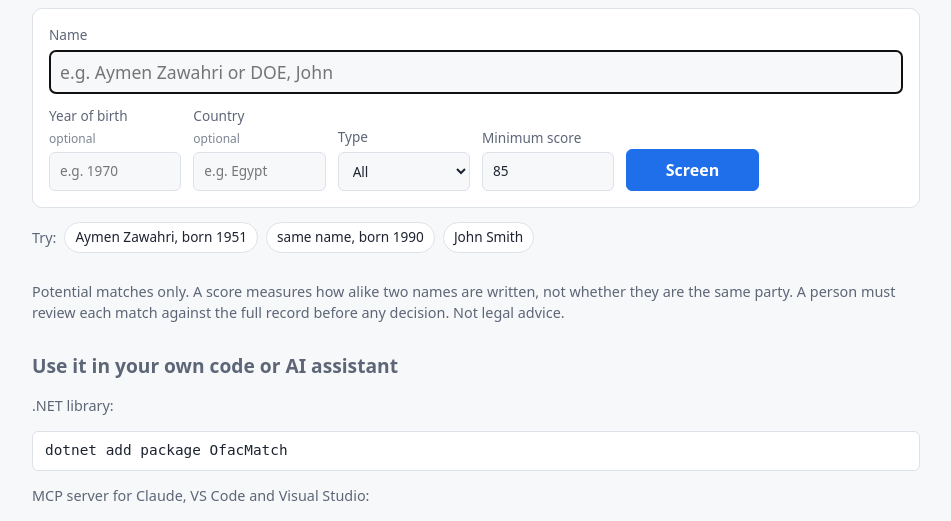
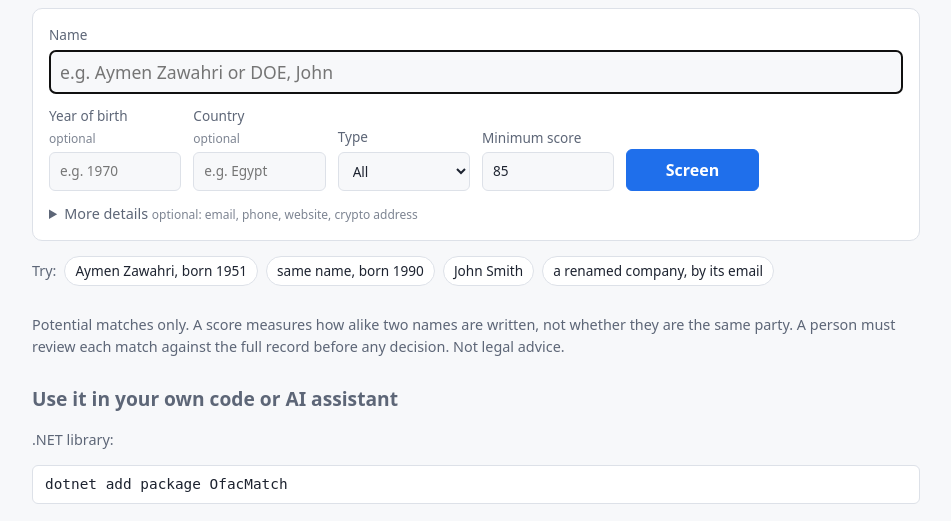
Before and after one commit to krunalsolanki/ofac-match, an ASP.NET Core app: page / in a window 1280 px wide. Shown: the part 219-740 px from the top of the page, without its empty margins (164-1115 px from the left). Run offline with ASP.NET Core 8, Linux system fonts and the light colour scheme; some libraries are stand-ins or nearby versions.

Commit message:
Screen identifiers on the web page

```diff
--- a/samples/OfacMatch.Web/Pages/BatchPanel.razor
+++ b/samples/OfacMatch.Web/Pages/BatchPanel.razor
@@ -7,7 +7,9 @@
 <section class="batch">
     <p>
         Upload a CSV file with a column called <strong>Name</strong>. Optional columns: <strong>Year of birth</strong>
-        (or a date of birth), <strong>Country</strong> and <strong>Type</strong> (Individual or Entity).
+        (or a date of birth), <strong>Country</strong>, <strong>Type</strong> (Individual or Entity), and
+        <strong>Email</strong>, <strong>Phone</strong>, <strong>Website</strong> and <strong>Crypto address</strong>,
+        which are checked against the ones OFAC lists, so a party that changed its name is still found.
         Separate <em>First name</em> and <em>Last name</em> columns also work.
         Up to @BatchFile.MaxRows.ToString("N0") rows. Screening runs on your computer, so a long list takes a few
         minutes; the page shows the time left.
@@ -91,7 +93,7 @@
         <p class="meta">
             Minimum score @_usedMinScore. @(_stopped ? "Stopped early. " : "")Took @_elapsed.TotalSeconds.ToString("0.0") s.
             “Likely a different person” means the name is similar, but the year of birth differs from every listed
-            match. A person must still check these: the list itself can be wrong or incomplete.
+            match and no email, phone, website or crypto address matched. A person must still check these: the list itself can be wrong or incomplete.
         </p>
 
         <p class="examples">
@@ -106,7 +108,7 @@
 
         <table class="batch-results">
             <thead>
-                <tr><th>Row</th><th>Name</th><th>Result</th><th>Best score</th><th>Listed name</th></tr>
+                <tr><th>Row</th><th>Name</th><th>Result</th><th>Matched by</th><th>Best score</th><th>Listed name</th></tr>
             </thead>
             <tbody>
                 @foreach (var r in Shown.Take(MaxShown))
@@ -126,6 +128,7 @@
                                 <div class="meta">@r.Note</div>
                             }
                         </td>
+                        <td>@(best is null ? "" : BatchFile.MatchedBy(best))</td>
                         <td>@(best is null ? "" : best.Score.ToString("0.0"))</td>
                         <td>
                             @if (best is not null)
--- a/samples/OfacMatch.Web/Pages/Home.razor
+++ b/samples/OfacMatch.Web/Pages/Home.razor
@@ -50,6 +50,31 @@
                 Minimum score
                 <input type="number" @bind="_minScore" min="0" max="100" step="1" />
             </label>
+            <details class="more" open="@_moreOpen">
+                <summary>More details <span class="optional">optional: email, phone, website, crypto address</span></summary>
+                <p class="meta">
+                    Also checks the email addresses, phone numbers, websites and crypto addresses that OFAC lists.
+                    A name change doesn't hide these.
+                </p>
+                <div class="more-fields">
+                    <label>
+                        Email
+                        <input type="email" @bind="_email" placeholder="e.g. sales@example.com" maxlength="@ScreeningRequest.MaxIdentifierLength" />
+                    </label>
+                    <label>
+                        Phone
+                        <input type="tel" @bind="_phone" placeholder="e.g. +86 158 0000 0000" maxlength="@ScreeningRequest.MaxIdentifierLength" />
+                    </label>
+                    <label>
+                        Website
+                        <input @bind="_website" placeholder="e.g. example.com" maxlength="@ScreeningRequest.MaxIdentifierLength" />
+                    </label>
+                    <label>
+                        Crypto address
+                        <input @bind="_crypto" placeholder="e.g. a Bitcoin or Ethereum address" maxlength="@ScreeningRequest.MaxIdentifierLength" />
+                    </label>
+                </div>
+            </details>
             <button type="submit" disabled="@_busy">@(_busy ? "Screening…" : "Screen")</button>
         </form>
 
@@ -58,6 +83,7 @@
             <button type="button" @onclick='() => TryAsync("Aymen Zawahri", 1951)'>Aymen Zawahri, born 1951</button>
             <button type="button" @onclick='() => TryAsync("Aymen Zawahri", 1990)'>same name, born 1990</button>
             <button type="button" @onclick='() => TryAsync("John Smith", null)'>John Smith</button>
+            <button type="button" @onclick='() => TryAsync("Brand New Precision LLC", null, "sales@yolimachine.com")'>a renamed company, by its email</button>
         </p>
 
         @if (_error is not null)
@@ -75,21 +101,46 @@
             <h2>@ResultTitle</h2>
             @if (_matches.Count == 0)
             {
-                <p class="clear">No listed name scored @_usedMinScore or higher.</p>
+                <p class="clear">No listed name scored @_usedMinScore or higher@(_usedIdentifiers ? ", and none of the details you gave is listed" : "").</p>
             }
 
             @foreach (var match in _matches)
             {
                 <article class="match">
+                    @if (match.MatchedBy == MatchBasis.Identifier)
+                    {
+                        <div class="score identifier" title="Found by @BatchFile.MatchedBy(match).ToLowerInvariant(); the name scored @match.Score.ToString("0.0")">@BatchFile.MatchedBy(match)</div>
+                    }
+                    else
+                    {
                         <div class="score @ScoreClass(match.Score)">@match.Score.ToString("0.0")</div>
+                    }
                     <div class="detail">
                         <h3>@match.Entry.Name</h3>
                         <p class="meta">
                             Entry @match.Entry.Id · @match.Entry.Type · programs: @string.Join(", ", match.Entry.Programs)
                         </p>
+                        @if (match.IdentifierMatches.Count > 0)
+                        {
+                            <div class="identifier-match">
+                                <strong>@(match.MatchedBy == MatchBasis.Identifier ? "Found by a listed detail, not by the name." : "The name and a listed detail both match.")</strong>
+                                <ul>
+                                    @foreach (var id in match.IdentifierMatches)
+                                    {
+                                        <li>@id.Describe()</li>
+                                    }
+                                </ul>
+                            </div>
+                        }
                         <p>
-                            Matched the @Kind(match.NameKind)
-                            <strong>“@match.MatchedName”</strong> using @Technique(match.NameScore.Technique).
+                            @if (match.MatchedBy == MatchBasis.Identifier)
+                            {
+                                <text>Closest name: the @Kind(match.NameKind) <strong>“@match.MatchedName”</strong>, score @match.Score.ToString("0.0") (below @_usedMinScore). The party may be using another name.</text>
+                            }
+                            else
+                            {
+                                <text>Matched the @Kind(match.NameKind) <strong>“@match.MatchedName”</strong> using @Technique(match.NameScore.Technique).</text>
+                            }
                         </p>
 
                         @if (match.DateOfBirthConflict)
@@ -102,6 +153,8 @@
                             <p class="conflict">Country conflict: listed @string.Join(", ", match.Entry.Countries).</p>
                         }
 
+                        @if (match.MatchedBy != MatchBasis.Identifier)
+                        {
                             <table>
                                 <thead>
                                     <tr><th>Your name part</th><th>Listed part</th><th>Similarity</th><th>Sounds alike</th></tr>
@@ -122,6 +175,7 @@
                                 Whole-name score @match.NameScore.FullNameScore.ToString("0.0")@(match.NameScore.FullNameCounts ? "" : " (not counted: a name part has no close partner)");
                                 name-parts score @match.NameScore.NamePartsScore.ToString("0.0").
                             </p>
+                        }
                     </div>
                 </article>
             }
@@ -158,6 +212,12 @@
     private int? _yearOfBirth;
     private string _country = "";
     private string _type = "";
+    private string _email = "";
+    private string _phone = "";
+    private string _website = "";
+    private string _crypto = "";
+    private bool _moreOpen;
+    private bool _usedIdentifiers;
     private double _minScore = 85;
     private double _usedMinScore;
     private bool _busy;
@@ -195,10 +255,13 @@
         StateHasChanged();
     }
 
-    private async Task TryAsync(string name, int? yearOfBirth)
+    private async Task TryAsync(string name, int? yearOfBirth, string email = "")
     {
         _name = name;
         _yearOfBirth = yearOfBirth;
+        _email = email;
+        _phone = _website = _crypto = "";
+        _moreOpen = email.Length > 0;
         _country = "";
         _type = "";
         _minScore = 85;
@@ -220,6 +283,10 @@
                 Country = string.IsNullOrWhiteSpace(_country) ? null : _country.Trim(),
                 Type = Enum.TryParse<EntryType>(_type, out var type) ? type : null,
                 MinScore = _minScore,
+                Email = _email,
+                Phone = _phone,
+                Website = _website,
+                CryptoAddress = _crypto,
             };
         }
         catch (ArgumentException ex)
@@ -243,6 +310,7 @@
             _matches = screener.Screen(request);
             _screenedName = request.Name;
             _usedMinScore = _minScore;
+            _usedIdentifiers = request.Email is not null || request.Phone is not null || request.Website is not null || request.CryptoAddress is not null;
         }
         catch (Exception ex) when (ex is HttpRequestException or InvalidDataException)
         {
--- a/samples/OfacMatch.Web/wwwroot/css/app.css
+++ b/samples/OfacMatch.Web/wwwroot/css/app.css
@@ -149,6 +149,15 @@ button:disabled { opacity: 0.6; cursor: progress; }
 .score.high { background: var(--high); }
 .score.medium { background: var(--medium); }
 .score.low { background: var(--low); }
+.score.identifier { background: var(--high); font-size: 0.8rem; text-align: center; padding: 4px; line-height: 1.2; }
+
+.identifier-match { color: var(--conflict); background: var(--conflict-bg); padding: 8px 10px; border-radius: 6px; margin: 6px 0; }
+.identifier-match ul { margin: 4px 0 0; padding-left: 20px; }
+
+/* Shown below the Screen button, across the whole form. */
+.search .more { grid-column: 1 / -1; order: 1; color: var(--muted); font-size: 0.9rem; }
+.search .more summary { cursor: pointer; }
+.more-fields { display: grid; grid-template-columns: repeat(auto-fit, minmax(200px, 1fr)); gap: 12px; margin-top: 8px; }
 
 .detail { min-width: 0; flex: 1; }
 
```
Also changed, not shown: samples/OfacMatch.Web/BatchScreening.cs (+86 -10 lines), CHANGELOG.md. Lines whose indentation alone changed are shown as unchanged.
